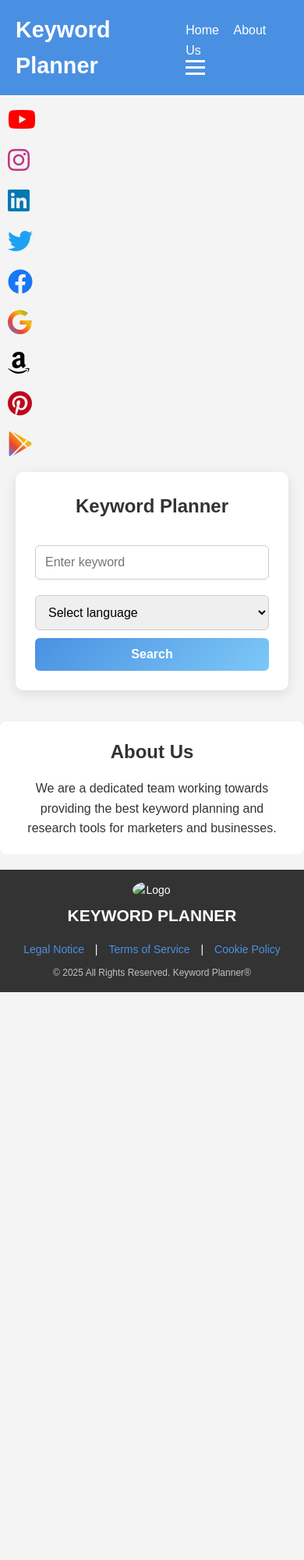
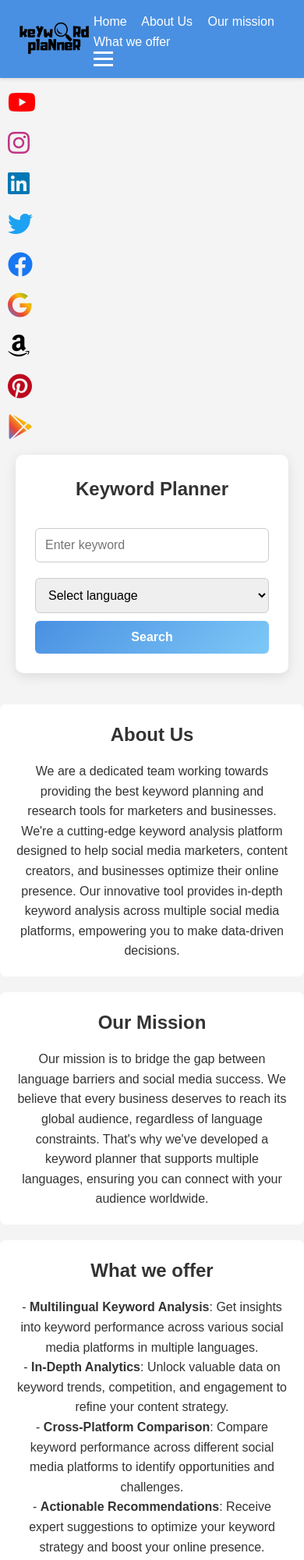
Before and after one commit to snehankita-410/Keyword-planner, a plain HTML site: page index.html in a window 390 px wide. Shown: the top 2000 px of the page at 78% size. Before the commit the page ends 1272 px from the top, so only its background shows below. Drawn offline with Linux system fonts and the light colour scheme.

Commit message:
Add files via upload

```diff
--- a/index.html
+++ b/index.html
@@ -12,12 +12,14 @@
 <body>
     <!-- Header -->
     <header>
-        <div>
-            <h1>Keyword Planner</h1>
+        <div class="logo">
+            <img src="logo.png" alt="Logo">
         </div>
         <nav>
             <a href="#">Home</a>
             <a href="#about">About Us</a>
+            <a href="#mission">Our mission</a>
+            <a href="#offer">What we offer</a>
             <div class="hamburger-menu" onclick="toggleSocialMediaMenu()">
                 <div></div>
                 <div></div>
@@ -113,13 +115,32 @@
     <!-- About Us Section -->
     <section id="about" class="about-us">
         <h2>About Us</h2>
-        <p>We are a dedicated team working towards providing the best keyword planning and research tools for marketers and businesses.</p>
+        <p>We are a dedicated team working towards providing the best keyword planning and research tools for marketers and businesses.
+            We're a cutting-edge keyword analysis platform designed to help social media marketers, content creators, and businesses optimize
+             their online presence. Our innovative tool provides in-depth keyword analysis across multiple social media platforms, empowering you
+              to make data-driven decisions.</p>
+    </section>
+
+
+    <section id="mission" class="our-mission">
+        <h2>Our Mission</h2>
+    <p>Our mission is to bridge the gap between language barriers and social media success. We believe that every business deserves to reach its
+        global audience, regardless of language constraints. That's why we've developed a keyword planner that supports multiple languages,
+         ensuring you can connect with your audience worldwide.</p>
+    </section>
+
+    <section id="offer" class="what-we-offer">
+        <h2>What we offer</h2>
+        <p>- <b>Multilingual Keyword Analysis</b>: Get insights into keyword performance across various social media platforms in multiple languages.</p>
+         <p>   -<b> In-Depth Analytics</b>: Unlock valuable data on keyword trends, competition, and engagement to refine your content strategy.</p>
+         <p>   - <b>Cross-Platform Comparison</b>: Compare keyword performance across different social media platforms to identify opportunities and challenges.</p>
+          <p>  - <b>Actionable Recommendations</b>: Receive expert suggestions to optimize your keyword strategy and boost your online presence.
+                    </p>
     </section>
 
    <!-- Footer Section -->
    <footer class="footer">
     <div class="footer-logo">
-        <img src="your-logo.png" alt="Logo">
         <h2>KEYWORD PLANNER <span style="color: #4A90E2;"></span></h2>
 
     </div>
--- a/script.js
+++ b/script.js
@@ -1,3 +1,8 @@
+function redirectToIndex() {
+    window.location.href = "index.html"; /* replace with your index page URL */
+}
+
+
 document.addEventListener("DOMContentLoaded", function () {
     // Toggle the social media menu visibility
     document.querySelector(".hamburger-menu").addEventListener("click", function () {
--- a/style.css
+++ b/style.css
@@ -11,14 +11,71 @@ body {
     background-color: #f4f4f4;
 }
 
+.container {
+    position: relative;
+    width: 100%;
+    height: 100vh;
+    background-size: cover;
+    background-position: center;
+}
+
+.background-image {
+    position: absolute;
+    top: 0;
+    left: 0;
+    width: 100%;
+    height: 100%;
+    background-image: url('background-image.jpeg'); /* replace with your image */
+    background-size: cover;
+    background-position: center;
+    z-index: -1;
+}
+
+.content {
+    position: absolute;
+    top: 75%;
+    left: 50%;
+    transform: translate(-50%);
+    text-align: center;
+}
+
+.get-started-btn {
+    padding: 15px 30px;
+    font-size: 18px;
+    font-weight: bold;
+    color: #fff;
+    background-color:rgb(9, 66, 128);
+    border: none;
+    border-radius: 5px;
+    cursor: pointer;
+}
+
+.get-started-btn:hover {
+    background-color:rgb(43, 136, 235);
+}
+
 /* Header Styles */
 header {
+    width: 100%;
+    box-shadow: 0 2px 4px rgba(0, 0, 0, 0.1);
     background-color: #333;
     color: #fff;
-    padding: 15px 20px;
+    padding: 1em;
     display: flex;
     justify-content: space-between;
     align-items: center;
+}
+
+.logo {
+    width: 100%;
+    max-width: 200px; /* adjust to your logo size */
+    margin-right: auto;
+}
+
+.logo img {
+    width: 100%;
+    height: auto;
+    display: block;
 }
 
 header h1 {
@@ -301,7 +358,65 @@ nav a:hover {
     font-size: 1.1em;
 }
 
+/* Our mission section*/
+.our-mission {
+    background-color: #fff;
+    padding: 20px;
+    margin-top: 20px;
+    border-radius: 8px;
+    max-width: 800px;
+    margin-left: auto;
+    margin-right: auto;
+}
+
+.our-mission h2 {
+    margin-bottom: 15px;
+}
+
+.our-mission p {
+    font-size: 1.1em;
+}
+
+/* What we offer section */
+.what-we-offer {
+    background-color: #fff;
+    padding: 20px;
+    margin-top: 20px;
+    border-radius: 8px;
+    max-width: 800px;
+    margin-left: auto;
+    margin-right: auto;
+}
+
+.what-we-offer h2 {
+    margin-bottom: 15px;
+}
+
+.what-we-offer p {
+    font-size: 1.1em;
+}
+
+
 /* Responsive Design */
+
+@media (max-width: 768px) {
+    header {
+        padding: 0.5em;
+    }
+    .logo {
+        max-width: 150px; /* adjust to your logo size */
+    }
+}
+
+@media (max-width: 480px) {
+    header {
+        padding: 0.2em;
+    }
+    .logo {
+        max-width: 100px; /* adjust to your logo size */
+    }
+}
+
 @media (max-width: 768px) {
     header h1 {
         font-size: 2em;
@@ -320,6 +435,14 @@ nav a:hover {
     }
 
     .about-us p {
+        font-size: 1em;
+    }
+
+    .our-mission p {
+        font-size: 1em;
+    }
+
+    .what-we-offer p {
         font-size: 1em;
     }
 }
@@ -437,6 +560,23 @@ nav a:hover {
     border-radius: 8px;
     text-align: center;
 }
+
+.our-mission {
+    background: white;
+    padding: 20px;
+    margin-top: 20px;
+    border-radius: 8px;
+    text-align: center;
+}
+
+.what-we-offer {
+    background: white;
+    padding: 20px;
+    margin-top: 20px;
+    border-radius: 8px;
+    text-align: center;
+}
+
 /* Form Container Enhancements */
 .form-container {
     background-color: #fff;
@@ -779,6 +919,24 @@ nav a:hover {
     text-align: center;
 }
 
+/* Our mission*/
+.our-mission {
+    background: white;
+    padding: 20px;
+    margin-top: 20px;
+    border-radius: 8px;
+    text-align: center;
+}
+
+/* what we offer */
+.what-we-offer {
+    background: white;
+    padding: 20px;
+    margin-top: 20px;
+    border-radius: 8px;
+    text-align: center;
+}
+
 /* Fade-in Animation */
 @keyframes fadeIn {
     from {
```
Also changed, not shown: start.html (added, +19 -0 lines), background-image.jpeg (added), logo.png (added).
